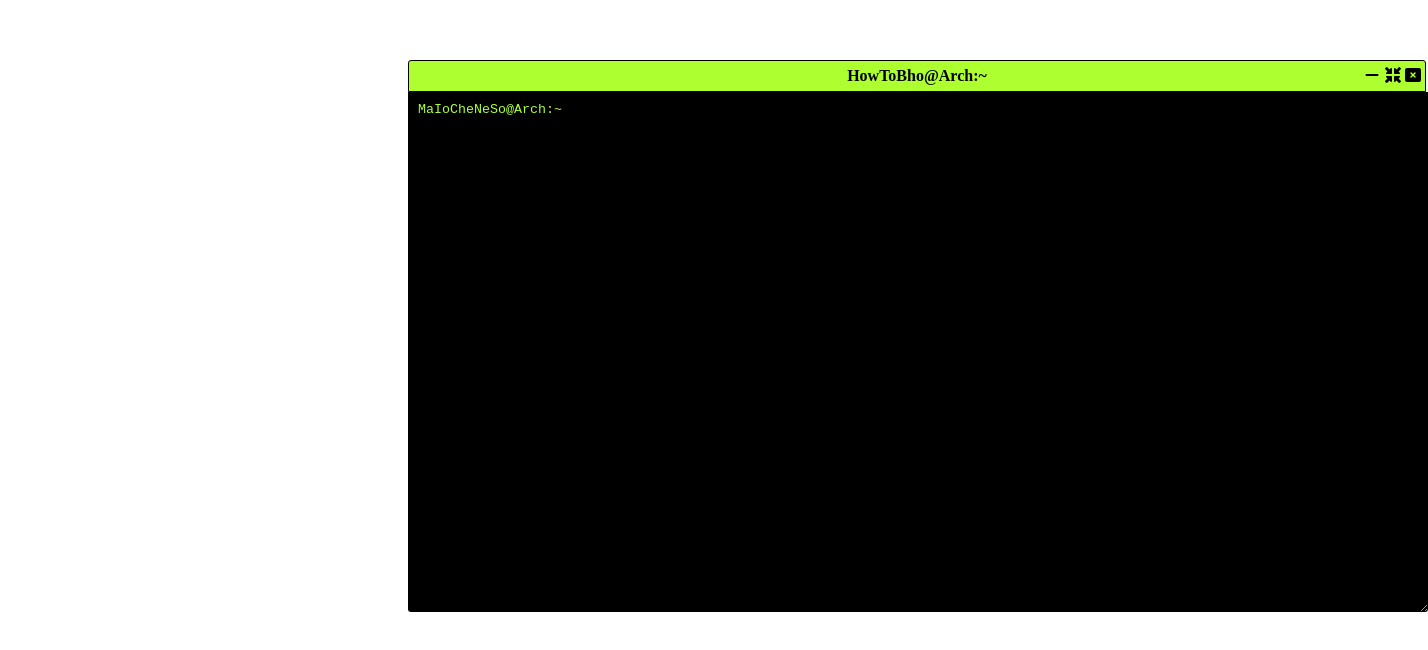
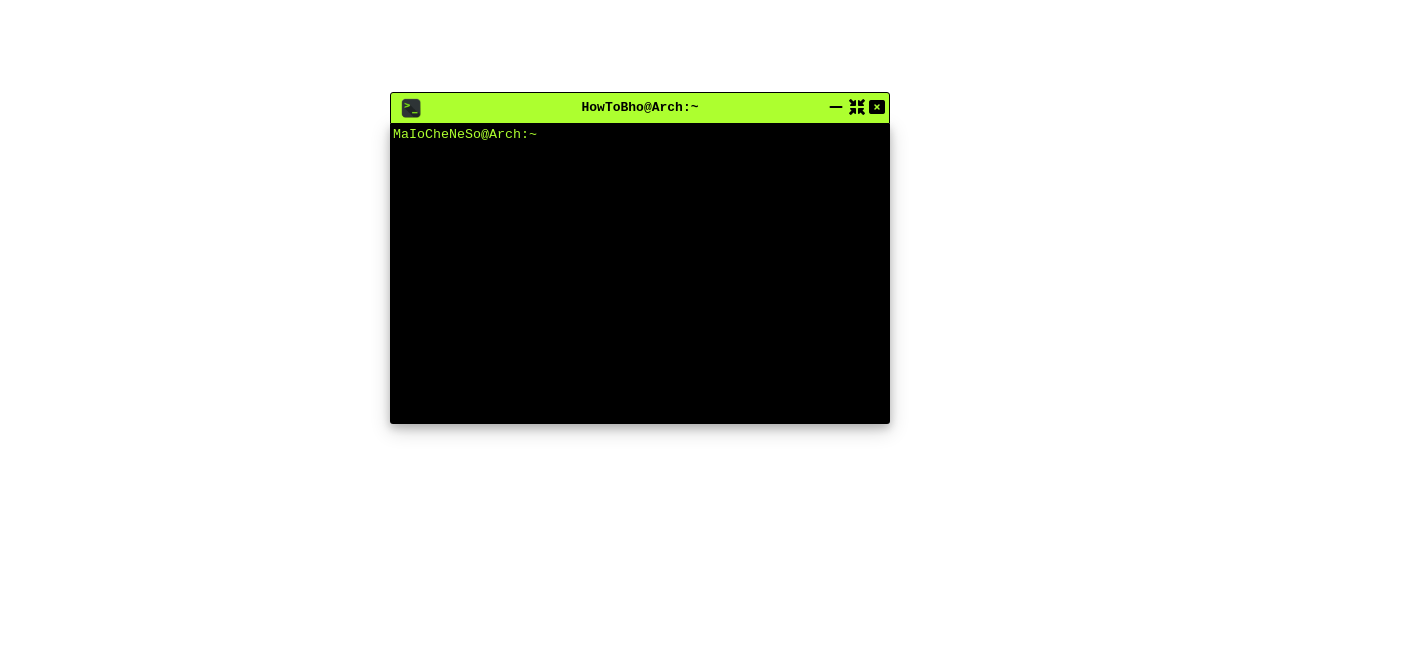
Before and after one commit to TristePan/Web_Programming, a plain HTML site: page Linux_Terminal/index.html in a window 1280 px wide. Shown: the part 140-790 px from the top of the page, 1428 px wide, since content can reach past the window. Drawn offline with Linux system fonts and the light colour scheme.

Commit message:
Terminale linux finito

```diff
--- a/Linux_Terminal/index.html
+++ b/Linux_Terminal/index.html
@@ -3,6 +3,7 @@
     <head>
         <meta charset="UTF-8" />
         <head>
+            <link rel="icon" type="image/jpg" href="favicon.jpg">
             <link rel="stylesheet" href="styles.css" />
             <link
                 rel="stylesheet"
@@ -15,12 +16,19 @@
         <title>Linux Terminal</title>
     </head>
     <body>
-        <div class="OptionBar">
-            <b class="title">HowToBho@Arch:~</b>
-            <i class="close"><i class="fa fa-rectangle-xmark"></i></i>
-            <i class="resized"><i class="fa-solid fa-minimize"></i></i>
-            <i class="minimaze"><i class="fa fa-minus"></i></i>
+        <div class="terminal-container">
+            <div class="animate-zoom">
+                <div class="OptionBar">
+                    <img src="favicon.jpg" alt="favicon" class="favicon" />
+                    <b class="title">HowToBho@Arch:~</b>
+                    <i class="close"><i class="fa fa-rectangle-xmark"></i></i>
+                    <i class="resized"><i class="fa-solid fa-minimize"></i></i>
+                    <i class="minimaze"><i class="fa fa-minus"></i></i>
+                </div>
+                <div class="Terminal">
+                    <textarea class="Terminal-text" spellcheck="false">MaIoCheNeSo@Arch:~ </textarea>
+                </div>
+            </div>
         </div>
-        <textarea class="Terminal">MaIoCheNeSo@Arch:~ </textarea>
     </body>
 </html>
--- a/Linux_Terminal/styles.css
+++ b/Linux_Terminal/styles.css
@@ -1,29 +1,46 @@
+* {
+    box-sizing: border-box;
+}
+
+.terminal-container {
+    position: absolute;
+    left: 50%;
+    top: 50%;
+    width: 500px;
+    max-width: 100%;
+    transform: translate(-50%, -50%);
+}
+
 .OptionBar {
-    width: 1016px;
+    width: 100%;
+    padding-top: 30px;
     border: 1px solid black;
     border-top-left-radius: 3px;
     border-top-right-radius: 3px;
     border-bottom-left-radius: 0%;
     background-color: greenyellow;
     position: relative;
-    margin-top: 200px;
-    margin-left: 400px;
-    padding-top: 30px;
 }
 
 .Terminal {
-    width: 1000px;
-    height: 500px;
+    width: 100%;
+    min-width: 300px;
+}
+
+.Terminal-text {
+    padding: 3px;
     background-color: black;
-    border: 30px;
+    color: greenyellow;
+    width: 100%;
+    height: 300px;
+    min-height: 100px;
+    font-family: monospace;
     border-bottom-left-radius: 3px;
     border-bottom-right-radius: 3px;
-    position: relative;
-    margin-top: 0;
-    margin-left: 400px;
-    color: greenyellow;
-    font-family: monospace;
-    padding: 10px;
+    cursor: default;
+    border: none;
+    resize: none;
+    box-shadow: 0 4px 8px 0 rgba(0, 0, 0, 0.2), 0 6px 20px 0 rgba(0, 0, 0, 0.19);
 }
 
 .close {
@@ -35,6 +52,7 @@
     line-height: 20px;
     font-weight: bold;
     cursor: pointer;
+    color: black;
 }
 
 .resized {
@@ -46,6 +64,7 @@
     line-height: 20px;
     font-weight: bold;
     cursor: pointer;
+    color: black;
 }
 
 .minimaze {
@@ -56,15 +75,40 @@
     height: 10px;
     line-height: 20px;
     font-weight: bold;
+    cursor: pointer;
+    color: black;
 }
 
 .title {
     position: absolute;
     top: 5px;
-    left: 0;
     width: 100%;
-    height: 20px;
     line-height: 20px;
-    font-weight: bold;
     text-align: center;
+    font-family: monospace;
+    color: black;
+    cursor: default;
+    user-select: none;
 }
+
+.animate-zoom {
+    animation: zoom 0.6s ease-out;
+    /*transform: scale(0);*/
+}
+
+@keyframes zoom {
+    from {
+        transform: scale(0.3);
+    }
+    to {
+        transform: scale(1);
+    }
+}
+
+.favicon {
+    position: absolute;
+    top: 5px;
+    left: 10px;
+    width: 20px;
+    height: auto;
+}
```
Also changed, not shown: Linux_Terminal/favicon.jpg (added).
